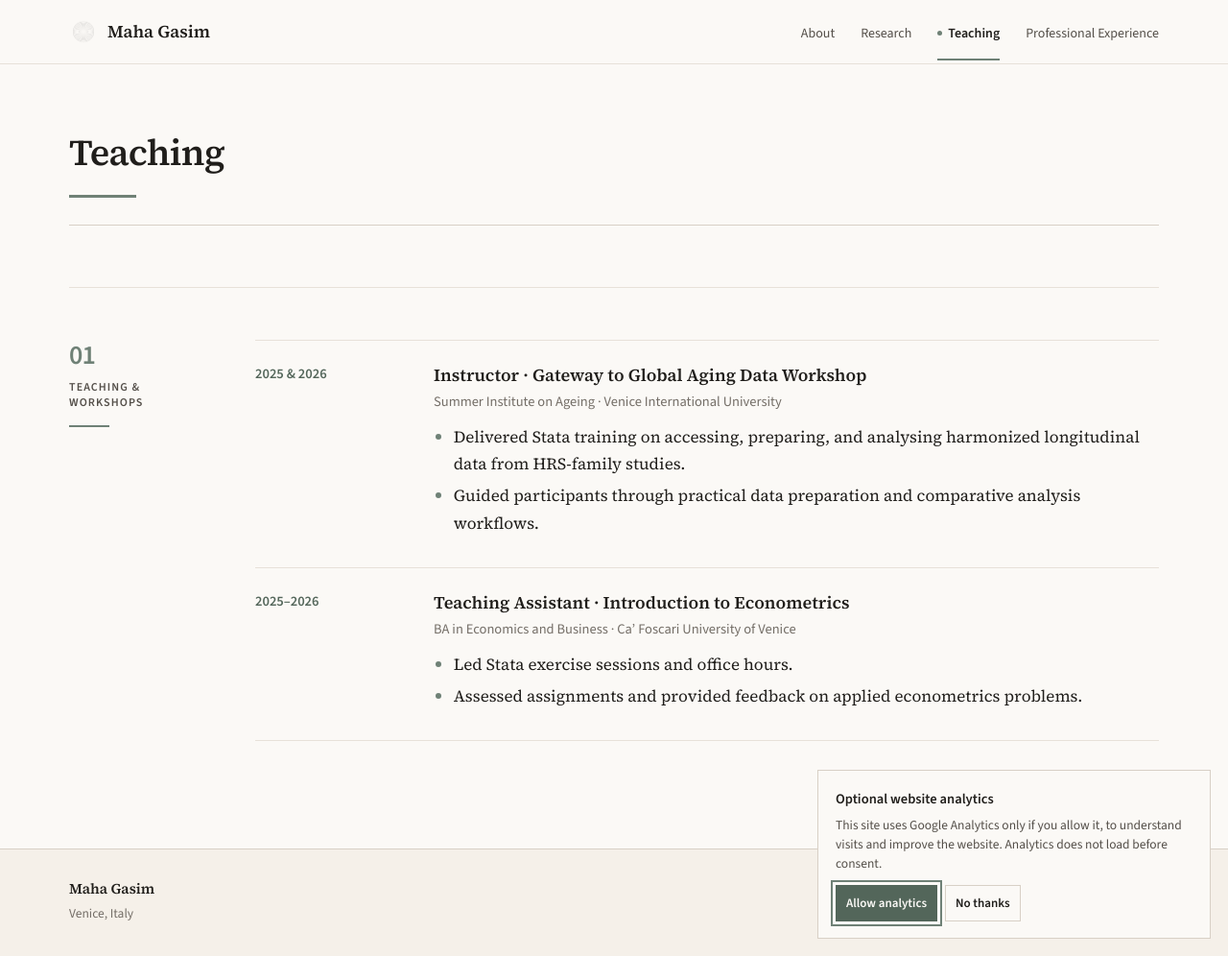
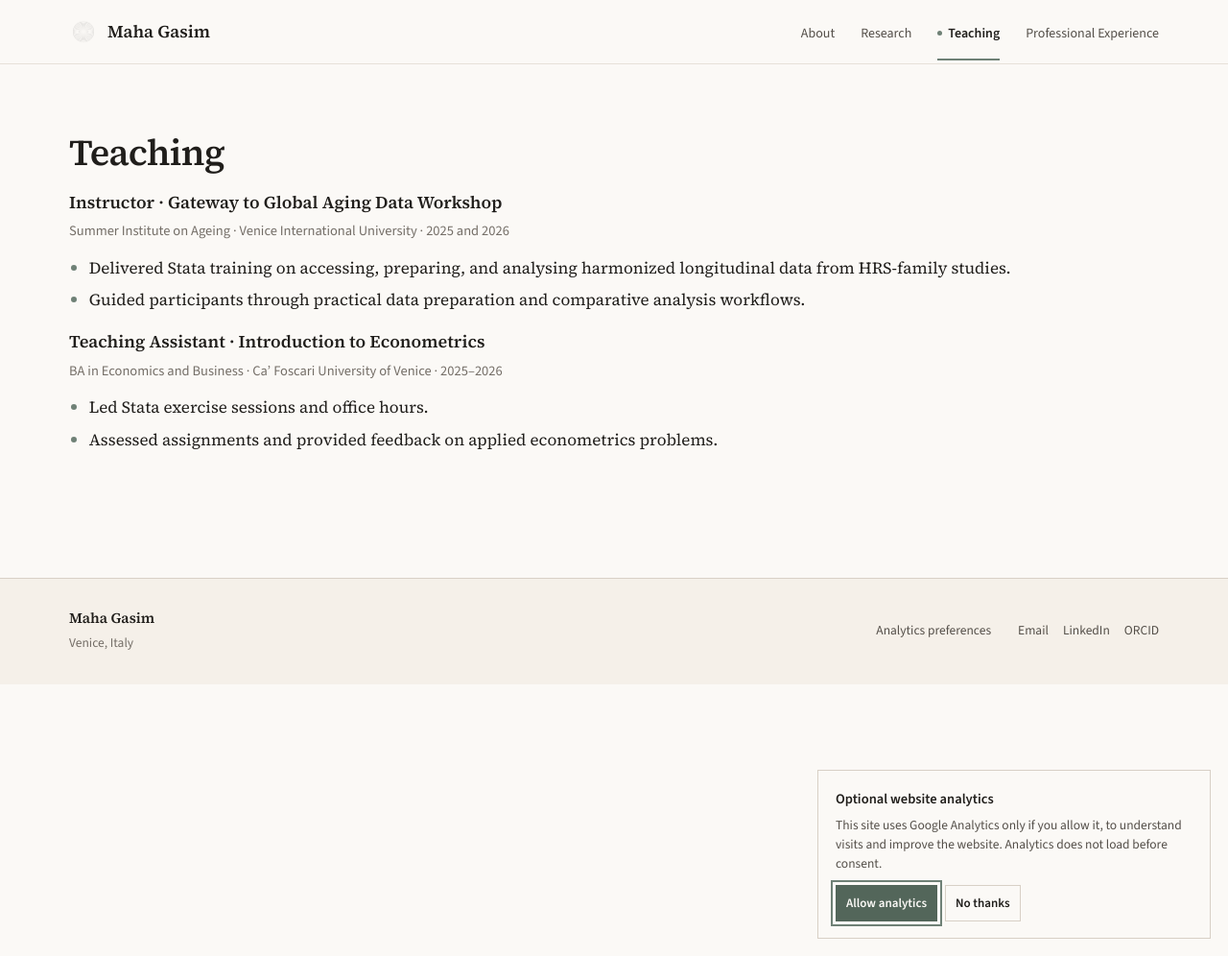
Before and after one commit to mahagasim/mahagasim.github.io, a Jekyll site: the page built from teaching.md, in a window 1280 px wide and 996 px high. Shown: the whole window at 96% size. Built offline with Jekyll 4.4.1, drawn with Linux system fonts in a browser that asks for light colours.

Commit message:
Restore previous Teaching layout

```diff
--- a/teaching.md
+++ b/teaching.md
@@ -4,41 +4,22 @@ title: Teaching
 description: Teaching experience in econometrics, Stata, and harmonized ageing data.
 ---
 
-<div class="page-heading">
-  <h1>Teaching</h1>
+# Teaching
+
+<div class="entry">
+  <h3>Instructor · Gateway to Global Aging Data Workshop</h3>
+  <p class="entry-meta">Summer Institute on Ageing · Venice International University · 2025 and 2026</p>
+  <ul>
+    <li>Delivered Stata training on accessing, preparing, and analysing harmonized longitudinal data from HRS-family studies.</li>
+    <li>Guided participants through practical data preparation and comparative analysis workflows.</li>
+  </ul>
 </div>
 
-<section class="editorial-section">
-  <div class="section-rail">
-    <span class="section-number">01</span>
-    <span class="section-label">Teaching &amp; workshops</span>
-  </div>
-
-  <div class="section-body">
-    <div class="activity-list">
-      <article class="activity-entry">
-        <div class="activity-date">2025 &amp; 2026</div>
-        <div class="activity-content">
-          <h3>Instructor · Gateway to Global Aging Data Workshop</h3>
-          <p class="entry-meta">Summer Institute on Ageing · Venice International University</p>
-          <ul>
-            <li>Delivered Stata training on accessing, preparing, and analysing harmonized longitudinal data from HRS-family studies.</li>
-            <li>Guided participants through practical data preparation and comparative analysis workflows.</li>
-          </ul>
-        </div>
-      </article>
-
-      <article class="activity-entry">
-        <div class="activity-date">2025–2026</div>
-        <div class="activity-content">
-          <h3>Teaching Assistant · Introduction to Econometrics</h3>
-          <p class="entry-meta">BA in Economics and Business · Ca’ Foscari University of Venice</p>
-          <ul>
-            <li>Led Stata exercise sessions and office hours.</li>
-            <li>Assessed assignments and provided feedback on applied econometrics problems.</li>
-          </ul>
-        </div>
-      </article>
-    </div>
-  </div>
-</section>
+<div class="entry">
+  <h3>Teaching Assistant · Introduction to Econometrics</h3>
+  <p class="entry-meta">BA in Economics and Business · Ca’ Foscari University of Venice · 2025–2026</p>
+  <ul>
+    <li>Led Stata exercise sessions and office hours.</li>
+    <li>Assessed assignments and provided feedback on applied econometrics problems.</li>
+  </ul>
+</div>
```
